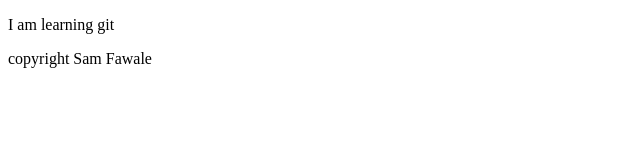
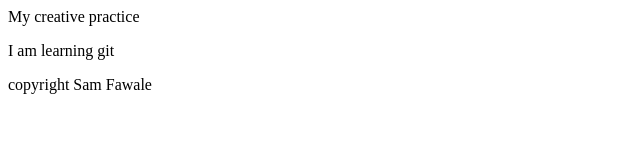
Before and after one commit to samheritage/git-practice, a plain HTML site: page index.html in a window 1280 px wide. Shown: the whole page, without its empty margins (0-640 px from the left). Drawn offline with Linux system fonts and the light colour scheme.

Commit message:
Added an header

```diff
--- a/index.html
+++ b/index.html
@@ -6,6 +6,7 @@
         </title>
     </head>
     <body>
+        <header>My creative practice</header>
         <p>I am learning git</p>
         <footer>copyright Sam Fawale</footer>
     </body>
```
